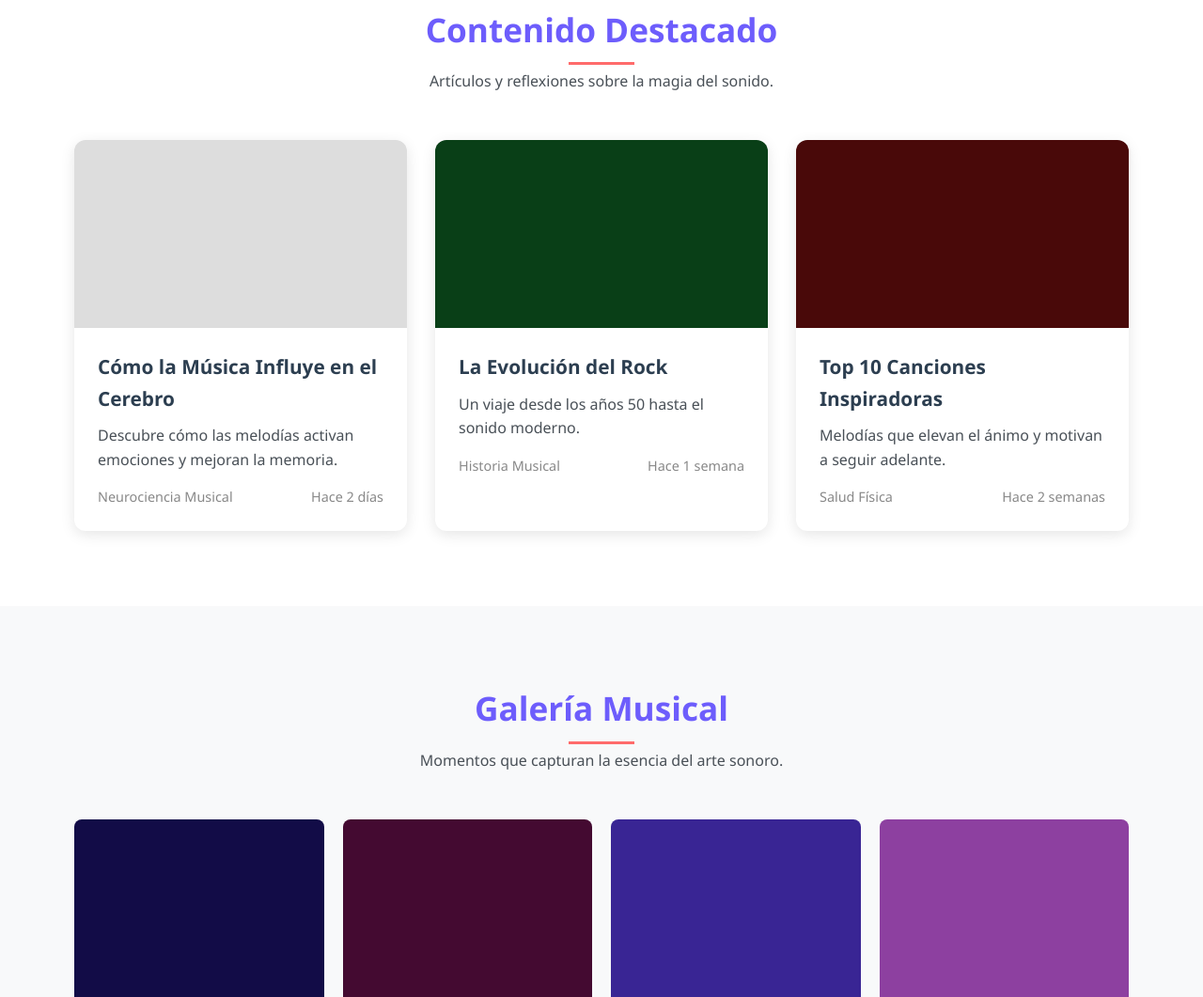
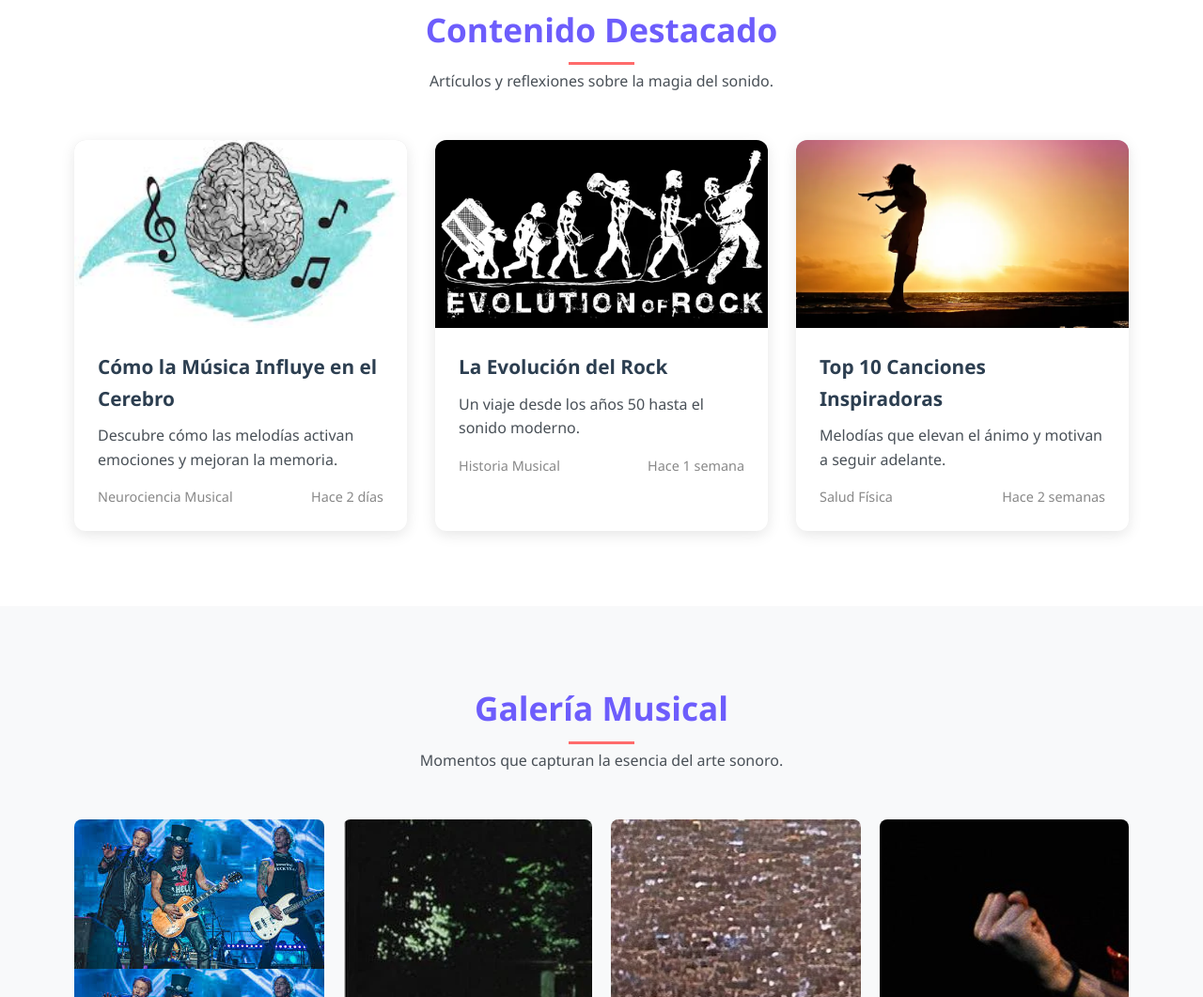
Before and after one commit to vict0ria-derr0ta/vict0ria-derr0ta.github.uio, a plain HTML site: page index.html in a window 1280 px wide. Shown: the part 1739-2800 px from the top of the page at 94% size. Drawn offline with Linux system fonts and the light colour scheme.

Commit message:
Add files via upload

```diff
--- a/index.html
+++ b/index.html
@@ -29,7 +29,7 @@
     <div class="hero">
         <div class="container">
             <div class="hero-content">
-                <h1 class="hero-title">Donde el sonido se convierte en emoción</h1>
+                <h1 class="hero-title">Dónde el sonido se convierte en emoción</h1>
                 <p class="hero-text">La música es arte, pasión y cultura. Es el latido invisible que conecta corazones,rompe barreras y transforma simples momentos en recuerdos eternos.</p>
                 <a href="#" class="btn">Descubrir Instrumentos</a>
                 <a href="#" class="btn btn-outline">Explorar Géneros</a>
@@ -130,7 +130,7 @@
             </div>
             <div class="featured-grid">
                 <div class="featured-card">
-                    <div class="featured-img" style="background-image: url"></div>
+                <div class="featured-img" style="background-image: url('./imagenes/foto1.jpg')"></div>
                     <div class="featured-content">
                         <h3>Cómo la Música Influye en el Cerebro</h3>
                         <p> Descubre cómo las melodías activan emociones y mejoran la memoria.</p>
@@ -141,7 +141,7 @@
                     </div>
                 </div>
                 <div class="featured-card">
-                    <div class="featured-img" style="background-color: #093f17;"></div>
+                    <div class="featured-img" style="background-image: url('./imagenes/foto2.webp')"></div>
                     <div class="featured-content">
                         <h3>La Evolución del Rock</h3>
                         <p>Un viaje desde los años 50 hasta el sonido moderno.</p>
@@ -152,7 +152,7 @@
                     </div>
                 </div>
                 <div class="featured-card">
-                    <div class="featured-img" style="background-color: #490909;"></div>
+                    <div class="featured-img" style="background-image: url('./imagenes/foto3.webp')"></div>
                     <div class="featured-content">
                         <h3>Top 10 Canciones Inspiradoras</h3>
                         <p>Melodías que elevan el ánimo y motivan a seguir adelante.</p>
@@ -175,25 +175,25 @@
             </div>
             <div class="gallery-grid">
                 <div class="gallery-item">
-                    <div class="gallery-img" style="background-color: #120c47;"></div>
+                    <div class="gallery-img" style="background-image: url('./imagenes/foto4.jpg')"></div>
                     <div class="gallery-overlay">
                         <i class="fas fa-search-plus"></i>
                     </div>
                 </div>
                 <div class="gallery-item">
-                    <div class="gallery-img" style="background-color: #440a31;"></div>
+                    <div class="gallery-img" style="background-image: url('./imagenes/foto5.webp')"></div>
                     <div class="gallery-overlay">
                         <i class="fas fa-search-plus"></i>
                     </div>
                 </div>
                 <div class="gallery-item">
-                    <div class="gallery-img" style="background-color: #392594;"></div>
+                    <div class="gallery-img" style="background-image: url('./imagenes/foto6.webp')"></div>
                     <div class="gallery-overlay">
                         <i class="fas fa-search-plus"></i>
                     </div>
                 </div>
                 <div class="gallery-item">
-                    <div class="gallery-img" style="background-color: #8d40a0;"></div>
+                    <div class="gallery-img" style="background-image: url('./imagenes/foto7.jpg')"></div>
                     <div class="gallery-overlay">
                         <i class="fas fa-search-plus"></i>
                     </div>
```
Also changed, not shown: imagenes/foto1.jpg (added), imagenes/foto2.webp (added), imagenes/foto3.webp (added), imagenes/foto4.jpg (added), imagenes/foto5.webp (added), imagenes/foto6.webp (added), imagenes/foto7.jpg (added).
